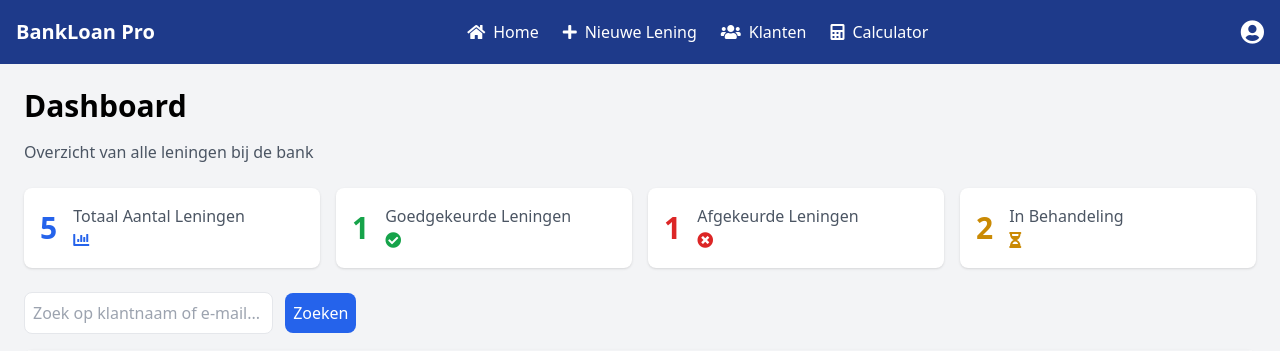
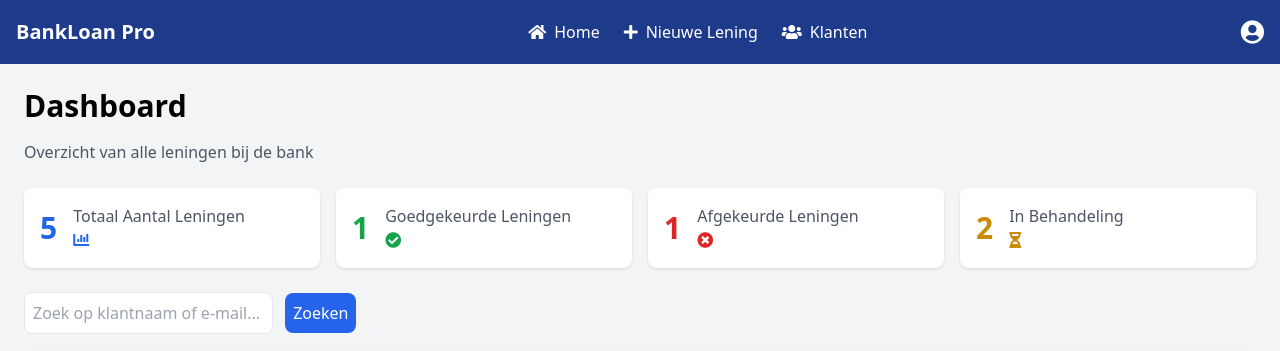
Before and after one commit to AryanBh18/LoanMananger, a PHP site: page / in a window 1280 px wide. Shown: the top 351 px of the page. Run offline with PHP 8.4, Linux system fonts and the light colour scheme; data comes from the database, SQL or seed files in the repository; some libraries are stand-ins or nearby versions.

Commit message:
Calculator nav bar removal

```diff
--- a/index.php
+++ b/index.php
@@ -33,7 +33,7 @@ $lendingen = $stmt->fetchAll(PDO::FETCH_ASSOC);
             <a href="#" class="text-white flex items-center"><i class="fas fa-home mr-2"></i>Home</a>
             <a href="./includes/add_leningen.php" class="text-white flex items-center"><i class="fas fa-plus mr-2"></i>Nieuwe Lening</a>
             <a href="./includes/add_klanten.php" class="text-white flex items-center"><i class="fas fa-users mr-2"></i>Klanten</a>
-            <a href="calculator.php" class="text-white flex items-center"><i class="fas fa-calculator mr-2"></i>Calculator</a>
+
         </div>
         <div class="text-white">
             <i class="fas fa-user-circle text-2xl"></i>
```
